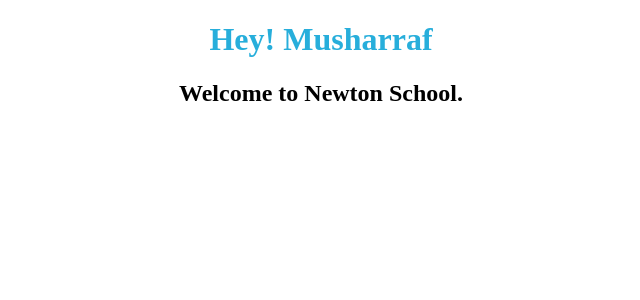
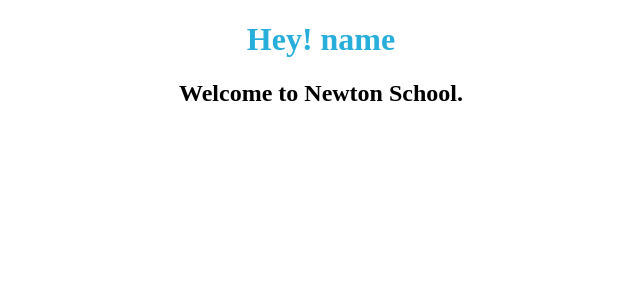
Before and after one commit to Hussain-Musharraf/Greetings-with-Props---Outputting-Dynamic-Data-Working-with-Expressions-in-JSX---q3gjiobjzd5o, a React app: page / in a window 1280 px wide. Shown: the top 300 px of the page, without its empty margins (319-959 px from the left). Built offline with nearby package versions, Linux system fonts and the light colour scheme.

Commit message:
committed

```diff
--- a/src/components/App.js
+++ b/src/components/App.js
@@ -4,7 +4,7 @@ import Welcome from './Welcome';
 
 const App = () => {
   return (
-    <Welcome name="Musharraf" />
+    <Welcome name="name" />
   )
 }
 
```
